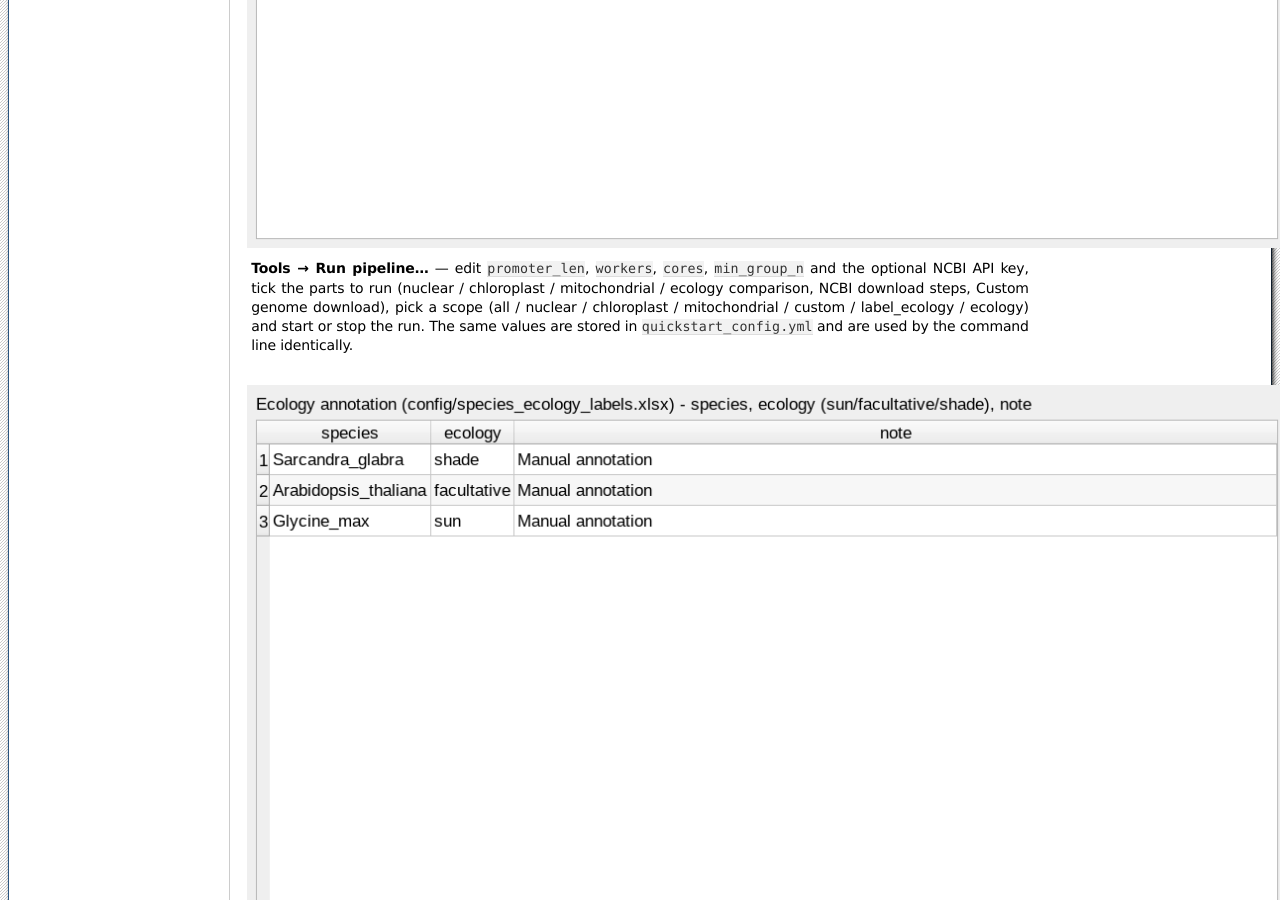
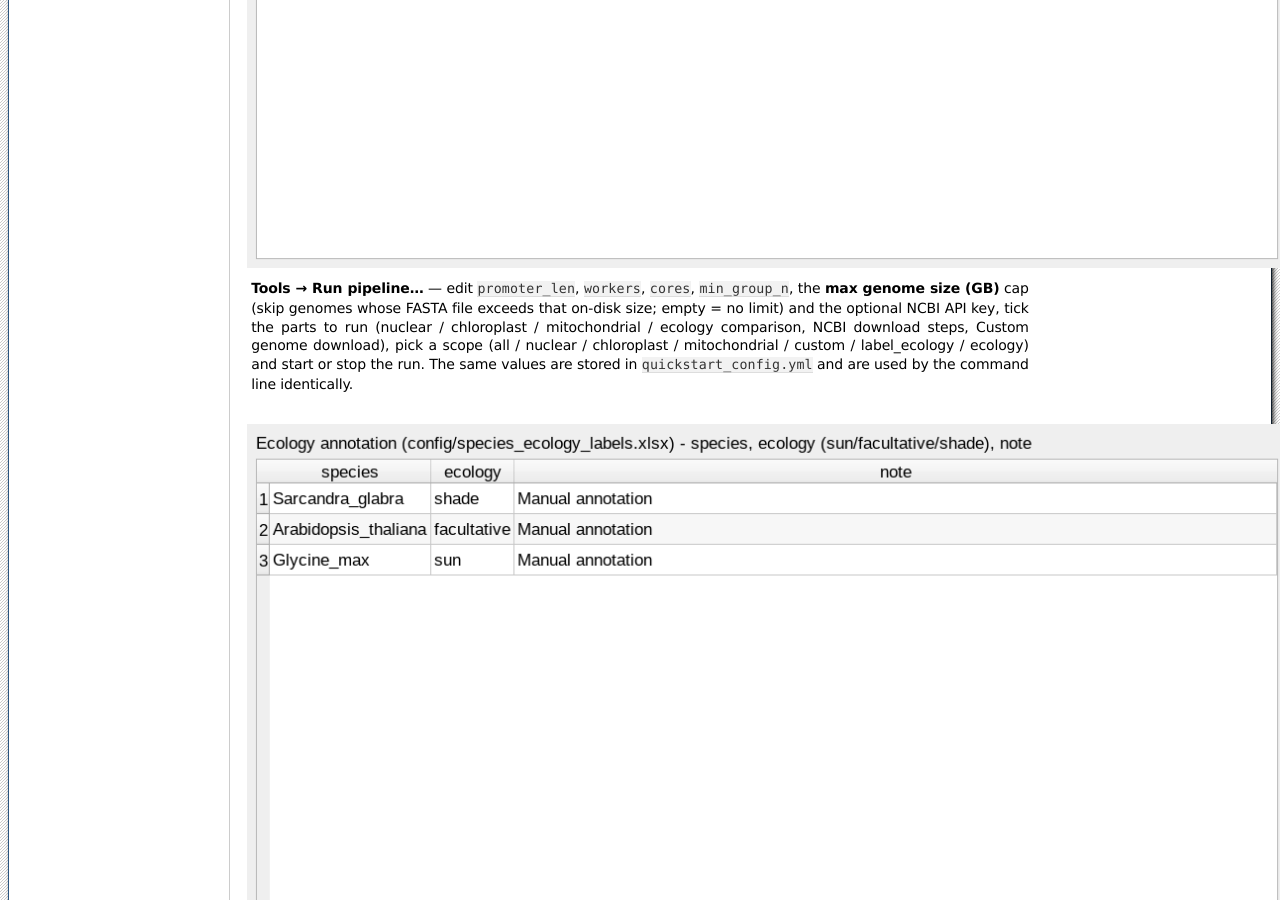
Before and after one commit to chenzhr23/sunshadeCisseeker-docs, a Sphinx documentation site: the page built from docs/content/Screenshots.rst, in a window 1280 px wide and 900 px high, scrolled down 6871 px. Built offline with Sphinx 7.4.7, drawn with Linux system fonts in a browser that asks for light colours; some of the changed text lies outside the part shown.

Commit message:
docs: sweep - max_genome_gb across pipeline/outputs/troubleshooting/screenshots

```diff
--- a/docs/content/About sunshadeCisseeker.rst
+++ b/docs/content/About sunshadeCisseeker.rst
@@ -21,6 +21,10 @@
 * **Fast promoter extraction** — ``bedtools getfasta`` + ``samtools faidx``
   for uncompressed linear genomes, a streaming R extractor for ``.gz`` files,
   and circular-aware R extraction for the organelle genomes.
+* **Optional genome-size cap** — ``max_genome_gb`` (GUI-editable on the three
+  genome pages and the Run Pipeline window) skips genomes whose FASTA file
+  exceeds the configured on-disk size, so one oversized genome can never
+  block a run.
 * **Normalized cross-species metric** — ``element_density`` (sites per 1000
   promoters) makes species with very different gene numbers comparable.
 * **Strict sequential steps** — every step reads the exact outputs of the
--- a/docs/content/Installation.rst
+++ b/docs/content/Installation.rst
@@ -216,7 +216,10 @@
    40-minute stall check is CPU-confirmed, so very large genomes are allowed
    to run as long as they keep computing (a warning names the running
    pairs), and only workers that also stop consuming CPU are treated as
-   stuck.
+   stuck. For genomes that are simply too large for the machine, set
+   ``max_genome_gb`` in ``quickstart_config.yml`` (or the **Max genome size
+   (GB)** field in the GUI): step 04 records such pairs as ``skipped``
+   instead of processing them.
 5. **Custom genomes not analyzed** — check that the FASTA/GFF3 basenames
    match exactly under ``Custom_genome_fa_gff/<type>/`` (step 04 pairs by
    basename), or that the per-type download list rows carry both URLs.
--- a/docs/content/Outputs.rst
+++ b/docs/content/Outputs.rst
@@ -17,7 +17,7 @@
    * - ``result/<type>/02_download/``
      - downloaded FASTA/GFF3 files, ``<type>_download_tasks.xlsx``, ``<type>_download_summary.xlsx``
    * - ``result/<type>/04_promoter/``
-     - per-species promoter FASTA (``<species>__<accession>__<type>_promoter.fa``) + detail tables, combined FASTA, pair summary. The pair summary and the summary workbook (``File_sizes`` sheet) record each species' genome file sizes: ``fasta_bytes`` / ``gff3_bytes`` / ``genome_total_bytes`` (on-disk sizes, plus human-readable ``*_size`` columns), largest first; ``Run_info`` carries the totals.
+     - per-species promoter FASTA (``<species>__<accession>__<type>_promoter.fa``) + detail tables, combined FASTA, pair summary. The pair summary and the summary workbook (``File_sizes`` sheet) record each species' genome file sizes: ``fasta_bytes`` / ``gff3_bytes`` / ``genome_total_bytes`` (on-disk sizes, plus human-readable ``*_size`` columns), largest first; ``Run_info`` carries the totals (including ``excluded_pairs``). Pairs skipped by the genome-size cap carry ``status = skipped`` with the message ``excluded by max_genome_gb …``.
    * - ``result/<type>/05_ciselement_input/``
      - ``all_species_<type>_ciselement_input.fa`` and ``all_species_<type>_id_map.xlsx``
    * - ``result/<type>/06_ciselement/<type>_ciselement_results.xlsx``
--- a/docs/content/Screenshots.rst
+++ b/docs/content/Screenshots.rst
@@ -14,8 +14,10 @@
 prints its run id as the first log line
 (``run started | id=... | scope=...``) — each page tracks only its own run, so
 several pages can run at the same time. The three genome pages additionally
-have an **"NCBI API key (optional)" input** next to Run/Stop (it writes the
-``ncbi_api_key`` entry of ``quickstart_config.yml``). The menu bar on top
+have an **"NCBI API key (optional)" input** and a **"Max genome size (GB)"
+input** next to Run/Stop (both write the matching ``quickstart_config.yml``
+entries; the size cap skips genomes whose FASTA file exceeds that on-disk
+size, default ``10``, empty = no limit). The menu bar on top
 (File / Tools / Global / Help) holds the parameter editor, the two XLSX table
 editors and the remaining functions.
 
@@ -78,7 +80,9 @@
    :width: 1040
 
    **Tools → Run pipeline…** — edit ``promoter_len``, ``workers``, ``cores``,
-   ``min_group_n`` and the optional NCBI API key, tick the parts to run
+   ``min_group_n``, the **max genome size (GB)** cap (skip genomes whose
+   FASTA file exceeds that on-disk size; empty = no limit) and the optional
+   NCBI API key, tick the parts to run
    (nuclear / chloroplast / mitochondrial / ecology comparison, NCBI download
    steps, Custom genome download), pick a scope (all / nuclear / chloroplast
    / mitochondrial / custom / label_ecology / ecology) and start or stop the
```
Also changed, not shown: docs/content/Analysis pipeline.rst (+9 -0 lines), docs/content/GUI.rst (+3 -4 lines).
